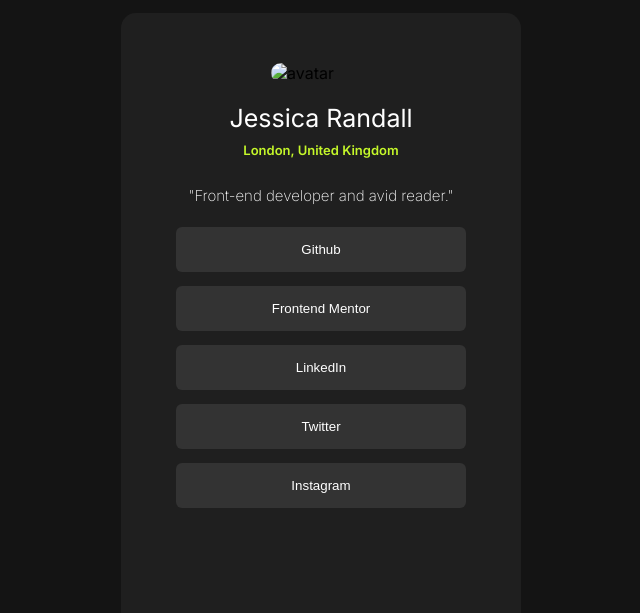
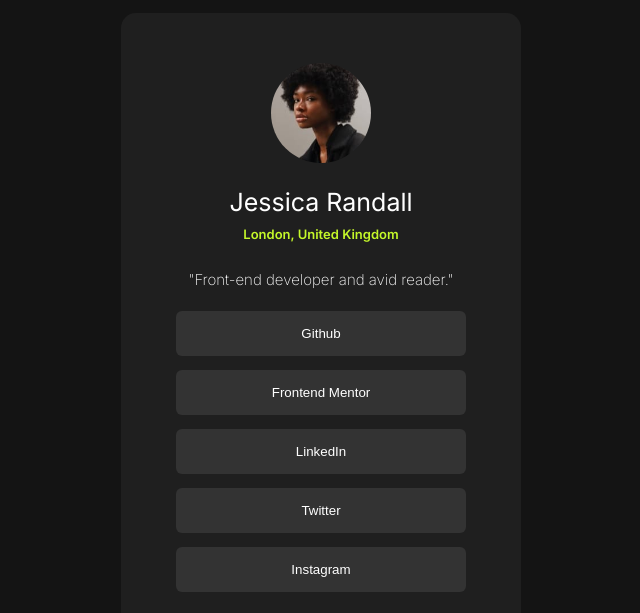
Before and after one commit to LuffySec/social-links-profile, a plain HTML site: page index.html in a window 1280 px wide. Shown: the part 187-800 px from the top of the page, without its empty margins (319-959 px from the left). Drawn offline with Linux system fonts and the light colour scheme; the site is published under a folder, as on GitHub Pages, so addresses that start at the root find nothing.

Commit message:
Update index.html

```diff
--- a/index.html
+++ b/index.html
@@ -18,7 +18,7 @@
 </head>
 <body>
   <div class="main">
-    <img src="/assets/images/avatar-jessica.jpeg" alt="avatar" class="image">
+    <img src="./assets/images/avatar-jessica.jpeg" alt="avatar" class="image">
     <p class="name">Jessica Randall</p>
     <p class="location">London, United Kingdom</p>
     <p class="quotes">"Front-end developer and avid reader."</p>
```
